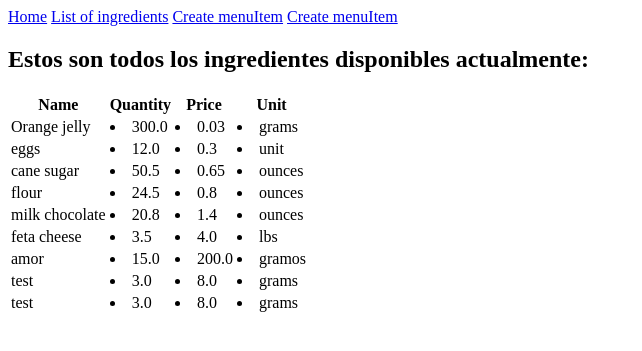
After one commit to saulmoniq/djangodelights, a Django app: page /ingredients-list in a window 1280 px wide. The commit adds this page. Shown: the top 351 px of the page, without its empty margins (0-642 px from the left). Run offline with Django 4.2, Linux system fonts and the light colour scheme; data comes from the database, SQL or seed files in the repository; both versions use the stored data as it was after the commit.

Commit message:
List y create view are ready

```diff
--- a/djangodelights/urls.py
+++ b/djangodelights/urls.py
@@ -16,7 +16,9 @@ Including another URLconf
 from django.contrib import admin
 from django.urls import path, include
 
+import inventory
+
 urlpatterns = [
     path('admin/', admin.site.urls),
-    path('home/', include('inventory.urls')),
+    path('', include('inventory.urls')),
 ]
--- a/inventory/forms.py
+++ b/inventory/forms.py
@@ -6,3 +6,8 @@ class menuItemCreateForm(forms.ModelForm):
     class Meta:
         model = menuItem
         fields = "__all__"
+
+class ingredientsCreateForm(forms.ModelForm):
+    class Meta:
+        model = Ingredient
+        fields = "__all__"
--- a/inventory/models.py
+++ b/inventory/models.py
@@ -14,6 +14,9 @@ class Ingredient(models.Model):
     def __str__(self):
         return self.name + " | " + " Qty available: " + str(self.quantity) + " Price/unit: " + str(self.price) + " Unit: " + self.unit
 
+    def get_absolute_url(self):
+        return "/"
+
 class menuItem(models.Model):
     name = models.CharField(max_length=20)
     price = models.FloatField(default=0)
@@ -22,7 +25,7 @@ class menuItem(models.Model):
         return self.name + " Price: " + str(self.price)
 
     def get_absolute_url(self):
-         return "/home/"
+         return "/"
 
 
 class RecipeRequirement(models.Model):
--- a/inventory/templates/inventory/base.html
+++ b/inventory/templates/inventory/base.html
@@ -6,6 +6,10 @@
 
 <body>
 <a href="{% url 'home' %}">Home</a>
+<a href="{% url 'ingredients' %}">List of ingredients</a>
+<a href="{% url 'createMenuItem' %}">Create menuItem</a>
+<a href="{% url 'ingredientsCreateForm' %}">Create menuItem</a>
+
 {% block content %}
 {% endblock %}
 
--- /dev/null
+++ b/inventory/templates/inventory/ingredients_list.html
@@ -0,0 +1,41 @@
+{% extends 'inventory/base.html' %}
+
+{% load static %}
+
+{% block head %}
+<link rel="stylesheet" href="{% static 'inventory/style.css' %}">
+{% endblock %}
+
+{% block content %}
+<h2> Estos son todos los ingredientes disponibles actualmente:</h2>
+<table class="line-table">
+    <thead>
+      <tr>
+        <th>Name</th>
+        <th>Quantity</th>
+        <th>Price</th>
+        <th>Unit</th>
+      </tr>
+    </thead>
+    <tbody>
+    {% for key in object_list %}
+      <tr>
+        <td>
+            <!-- #Esto va encerrado en un anchor -->
+          {{ key.name }}
+        </td>
+        <td>
+            <li>{{ key.quantity }}</li>
+        </td>
+        <td>
+            <li>{{ key.price }}</li>
+        </td>
+        <td>
+            <li>{{ key.unit }}</li>
+        </td>
+      </tr>
+    {% endfor %}
+    </tbody>
+  </table>
+
+{% endblock %}
--- a/inventory/urls.py
+++ b/inventory/urls.py
@@ -4,5 +4,7 @@ from . import views
 
 urlpatterns = [
     path ('', views.home, name="home"),
-    path ("create", views.createMenuItem.as_view(), name="createMenuItem")
+    path ("create", views.createMenuItem.as_view(), name="createMenuItem"),
+    path("ingredients-list", views.IngredientView.as_view(), name="ingredients"),
+    path("add-ingredient", views.createIngredient.as_view(), name="ingredientsCreateForm"),
 ]
--- a/inventory/views.py
+++ b/inventory/views.py
@@ -1,12 +1,25 @@
+from venv import create
 from django.shortcuts import render
-from .models import menuItem
-from .forms import menuItemCreateForm
-from django.views.generic.edit import CreateView
+
+from .models import Ingredient, menuItem
+from .forms import ingredientsCreateForm, menuItemCreateForm
+from django.views.generic.edit import CreateView, UpdateView, DeleteView
+from django.views.generic import ListView
+
 
 # Create your views here.
 def home(request):
     return render(request, 'inventory/home.html')
 
+class IngredientView(ListView):
+  model = Ingredient
+  template_name = "inventory/ingredients_list.html"
+
+class createIngredient(CreateView):
+  model = Ingredient
+  form_class = ingredientsCreateForm
+  template_name = "inventory/ingredients_crete_form.html"
+
 class createMenuItem(CreateView):
   model = menuItem
   form_class = menuItemCreateForm
```
Also changed, not shown: inventory/templates/inventory/ingredients_crete_form.html (added, +20 -0 lines), db.sqlite3.
